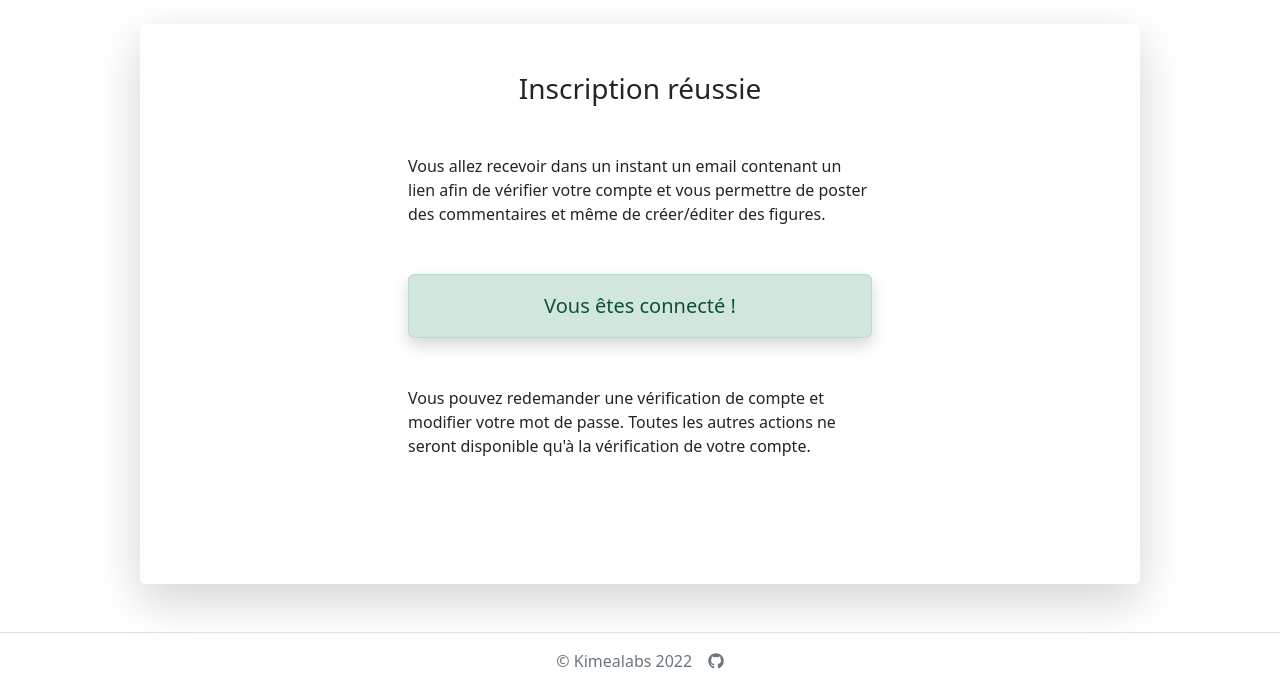
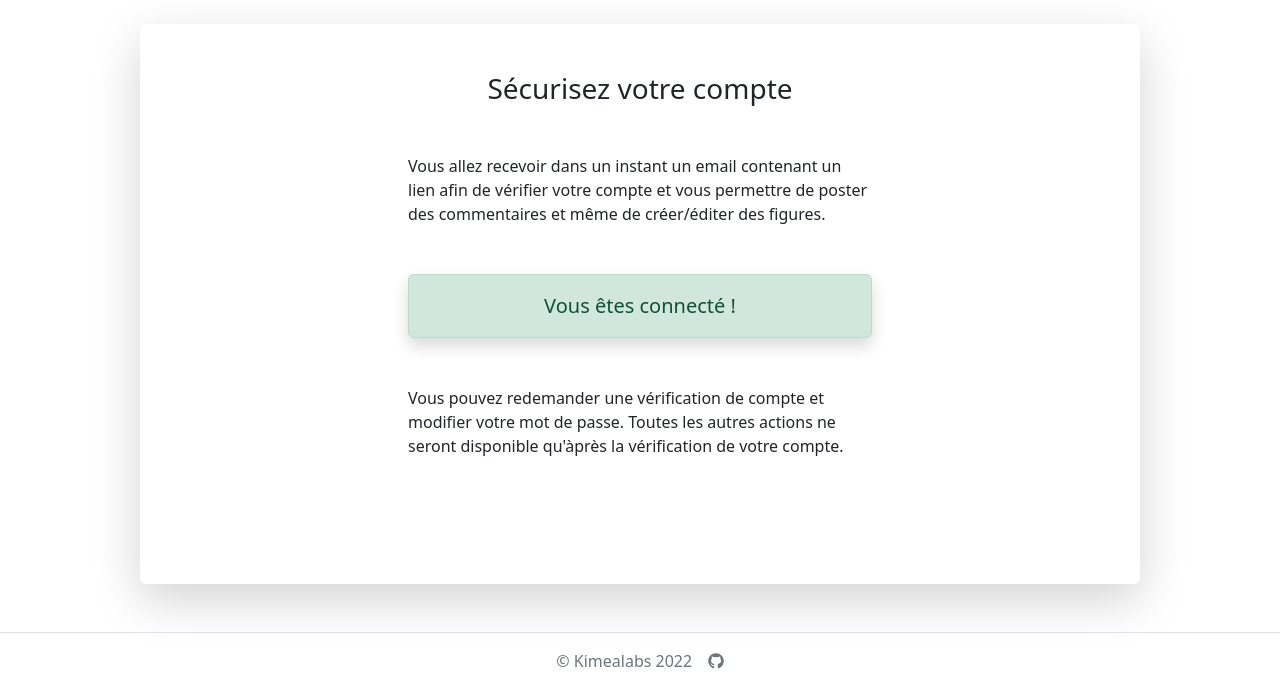
Before and after one commit to Kimealabs/snowtrick, a Symfony app: template templates/registration/validate_user.html.twig in a window 1280 px wide. Shown: the part 76-774 px from the top of the page. Run offline with Twig, Linux system fonts and the light colour scheme; the template is opened without the code that fills it, so the values that code supplies are empty; some libraries are stand-ins or nearby versions.

```diff
--- a/templates/emails/register.html.twig
+++ b/templates/emails/register.html.twig
@@ -3,7 +3,7 @@
 	<b>{{ user.username }}</b>
 </p>
 <p style="margin-top:30px;">Votre compte snowtricks est à valider en cliquant sur le lien ci-dessous :</p>
-<p style="margin:15px 0;">
+<p style="margin:30px 0;">
 	<a href=" {{ absolute_url(path('app_verify_user', {token: token} )) }}" style="text-decoration:none;padding:8px;background:#08d;color:#fff;border-radius:8px">VALIDEZ VOTRE COMPTE</a>
 </p>
 <p>Ce lien expirera dans 1 heure</p>
--- a/templates/registration/validate_user.html.twig
+++ b/templates/registration/validate_user.html.twig
@@ -1,17 +1,17 @@
 {% extends './parts/base.html.twig' %}
 
-{% block title %}Inscription réussie
+{% block title %}Demande de validation
 {% endblock %}
 
 {% block body %}
 	<div class="container rounded p-4 shadow-lg" style="margin-top:100px;max-width:1000px;min-height:70vh">
 		<div class="row justify-content-center">
 			<div class="col-12 col-md-6 mt-4">
-				<h1 class="h3 mb-3 font-weight-normal text-center mb-5">Inscription réussie</h1>
+				<h1 class="h3 mb-3 font-weight-normal text-center mb-5">Sécurisez votre compte</h1>
 				<p class='mt-5'>Vous allez recevoir dans un instant un email contenant un lien afin de vérifier votre compte et vous permettre de poster des commentaires et même de créer/éditer des figures.</p>
 				<p class='mt-5 fs-5 text-center alert alert-success shadow'>Vous êtes connecté !</p>
 				<p class="mt-5">
-					Vous pouvez redemander une vérification de compte et modifier votre mot de passe. Toutes les autres actions ne seront disponible qu'à la vérification de votre compte.</p>
+					Vous pouvez redemander une vérification de compte et modifier votre mot de passe. Toutes les autres actions ne seront disponible qu'àprès la vérification de votre compte.</p>
 			</div>
 		</div>
 	</div>
```
Also changed, not shown: src/Controller/RegistrationController.php (+16 -4 lines), src/Service/User/UserTools.php (+5 -6 lines).
